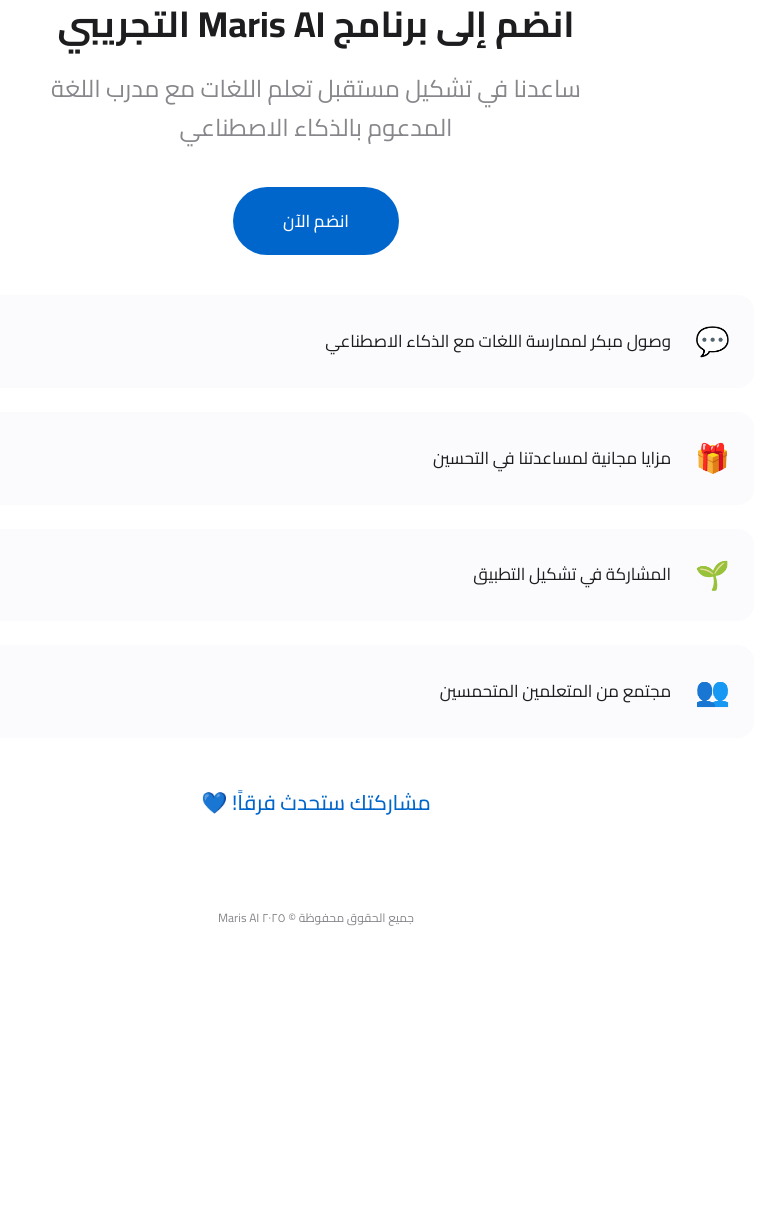
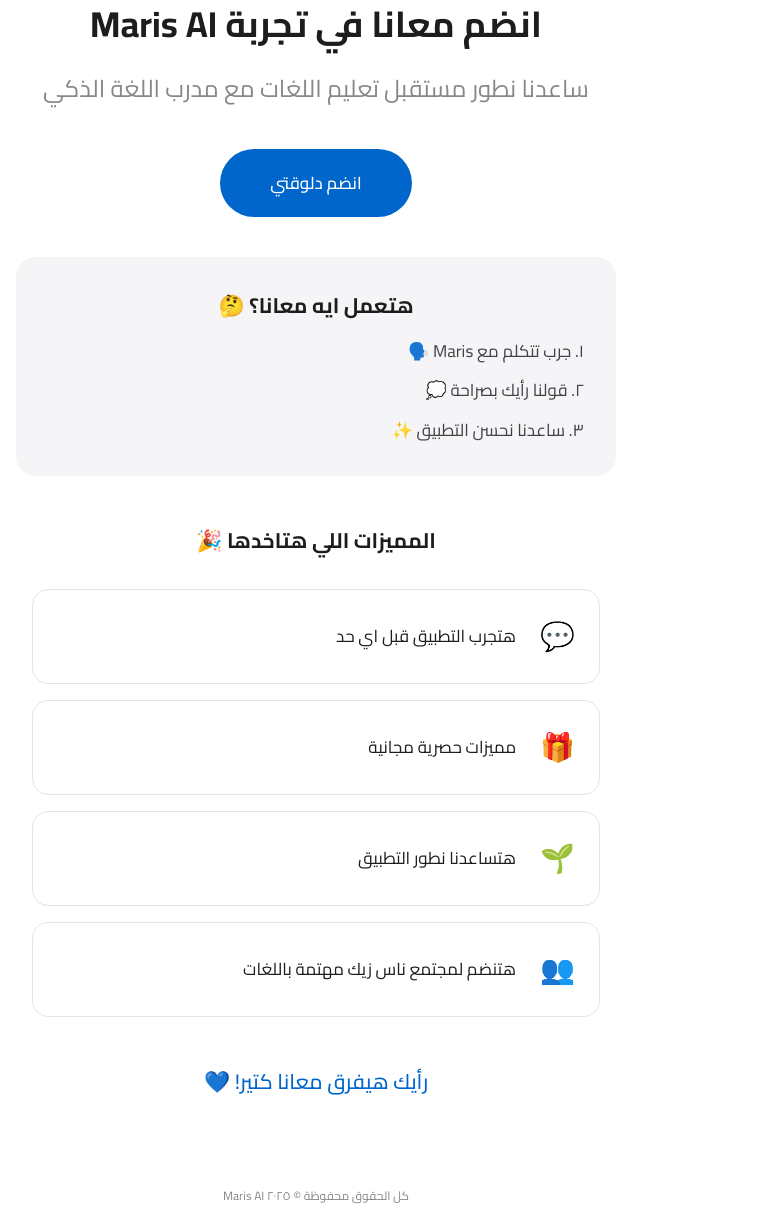
Before and after one commit to Adelsamir01/maris-landing-page, a plain HTML site: page index.html in a window 1280 px wide. Shown: the part 305-1513 px from the top of the page, without its empty margins (324-1084 px from the left). Before the commit the page ends 1264 px from the top, so only its background shows below. Drawn offline with Linux system fonts and the light colour scheme.

Commit message:
egyptian arabic

```diff
--- a/index.html
+++ b/index.html
@@ -3,7 +3,7 @@
 <head>
     <meta charset="UTF-8">
     <meta name="viewport" content="width=device-width, initial-scale=1.0">
-    <title>انضم إلى برنامج Maris AI التجريبي</title>
+    <title>انضم لـ Maris AI - برنامج تجريبي</title>
     <link rel="preconnect" href="https://fonts.googleapis.com">
     <link rel="preconnect" href="https://fonts.gstatic.com" crossorigin>
     <link href="https://fonts.googleapis.com/css2?family=Cairo:wght@400;500;700&display=swap" rel="stylesheet">
@@ -15,34 +15,46 @@
             <div class="gif-container">
                 <img src="maris.webp" alt="Maris AI Animation" class="maris-gif">
             </div>
-            <h1>انضم إلى برنامج Maris AI التجريبي</h1>
-            <p class="subtitle">ساعدنا في تشكيل مستقبل تعلم اللغات مع مدرب اللغة المدعوم بالذكاء الاصطناعي</p>
+            <h1>انضم معانا في تجربة Maris AI</h1>
+            <p class="subtitle">ساعدنا نطور مستقبل تعليم اللغات مع مدرب اللغة الذكي </p>
 
-            <button id="joinButton" class="join-button">انضم الآن</button>
+            <button id="joinButton" class="join-button">انضم دلوقتي</button>
 
+            <div class="tester-guide">
+                <h2>هتعمل ايه معانا؟ 🤔</h2>
+                <div class="guide-steps">
+                    <p>١. جرب تتكلم مع Maris 🗣️</p>
+                    <p>٢. قولنا رأيك بصراحة 💭</p>
+                    <p>٣. ساعدنا نحسن التطبيق ✨</p>
+                </div>
+            </div>
+
+            <div class="benefits-section">
+                <h2>المميزات اللي هتاخدها 🎉</h2>
                 <div class="benefits">
                     <div class="benefit-item">
                         <span>💬</span>
-                    <p>وصول مبكر لممارسة اللغات مع الذكاء الاصطناعي</p>
+                        <p>هتجرب التطبيق قبل اي حد</p>
                     </div>
                     <div class="benefit-item">
                         <span>🎁</span>
-                    <p>مزايا مجانية لمساعدتنا في التحسين</p>
+                        <p>مميزات حصرية مجانية</p>
                     </div>
                     <div class="benefit-item">
                         <span>🌱</span>
-                    <p>المشاركة في تشكيل التطبيق</p>
+                        <p>هتساعدنا نطور التطبيق</p>
                     </div>
                     <div class="benefit-item">
                         <span>👥</span>
-                    <p>مجتمع من المتعلمين المتحمسين</p>
+                        <p>هتنضم لمجتمع ناس زيك مهتمة باللغات</p>
+                    </div>
                 </div>
             </div>
 
-            <p class="impact-text">مشاركتك ستحدث فرقاً! 💙</p>
+            <p class="impact-text">رأيك هيفرق معانا كتير! 💙</p>
         </main>
         <footer>
-            <p>جميع الحقوق محفوظة © ٢٠٢٥ Maris AI</p>
+            <p>كل الحقوق محفوظة © ٢٠٢٥ Maris AI</p>
         </footer>
     </div>
     <script src="script.js"></script>
--- a/script.js
+++ b/script.js
@@ -6,7 +6,7 @@
         const isMobile = /iPhone|iPad|iPod|Android/i.test(navigator.userAgent);
 
         if (!isMobile) {
-            alert('من فضلك استخدم هاتفك المحمول للانضمام');
+            alert('من فضلك استخدم الموبايل عشان تقدر تنضم معانا');
             return;
         }
 
--- a/styles.css
+++ b/styles.css
@@ -89,16 +89,62 @@
     transform: scale(0.98);
 }
 
+.tester-guide {
+    background: #f5f5f7;
+    border-radius: 20px;
+    padding: 24px;
+    margin-bottom: 48px;
+    width: 100%;
+    max-width: 600px;
+    margin-left: 16px;
+    margin-right: 16px;
+}
+
+.tester-guide h2 {
+    font-size: 19px;
+    color: #1d1d1f;
+    margin-bottom: 16px;
+    font-weight: 600;
+}
+
+.guide-steps {
+    text-align: right;
+    display: flex;
+    flex-direction: column;
+    gap: 12px;
+}
+
+.guide-steps p {
+    font-size: 15px;
+    color: #424245;
+    display: flex;
+    align-items: center;
+    gap: 8px;
+}
+
+.benefits-section {
+    width: 100%;
+    max-width: 600px;
+    margin-bottom: 48px;
+}
+
+.benefits-section h2 {
+    font-size: 19px;
+    color: #1d1d1f;
+    margin-bottom: 24px;
+    font-weight: 600;
+    text-align: center;
+}
+
 .benefits {
     display: grid;
-    gap: 16px;
-    margin-bottom: 32px;
+    gap: 12px;
     width: 100%;
     padding: 0 16px;
 }
 
 .benefit-item {
-    background: #fbfbfd;
+    background: #fff;
     padding: 16px;
     border-radius: 16px;
     display: flex;
@@ -107,6 +153,7 @@
     transition: background-color 0.2s ease;
     min-height: 72px;
     touch-action: manipulation;
+    border: 1px solid #e5e5e7;
 }
 
 .benefit-item:active {
@@ -176,9 +223,25 @@
         background-color: #0077ed;
     }
 
+    .tester-guide {
+        padding: 32px;
+    }
+
+    .tester-guide h2 {
+        font-size: 21px;
+    }
+
+    .guide-steps p {
+        font-size: 17px;
+    }
+
+    .benefits-section h2 {
+        font-size: 21px;
+        margin-bottom: 32px;
+    }
+
     .benefits {
-        gap: 24px;
-        margin-bottom: 48px;
+        gap: 16px;
     }
 
     .benefit-item {
```
Lines whose indentation alone changed are shown as unchanged.
